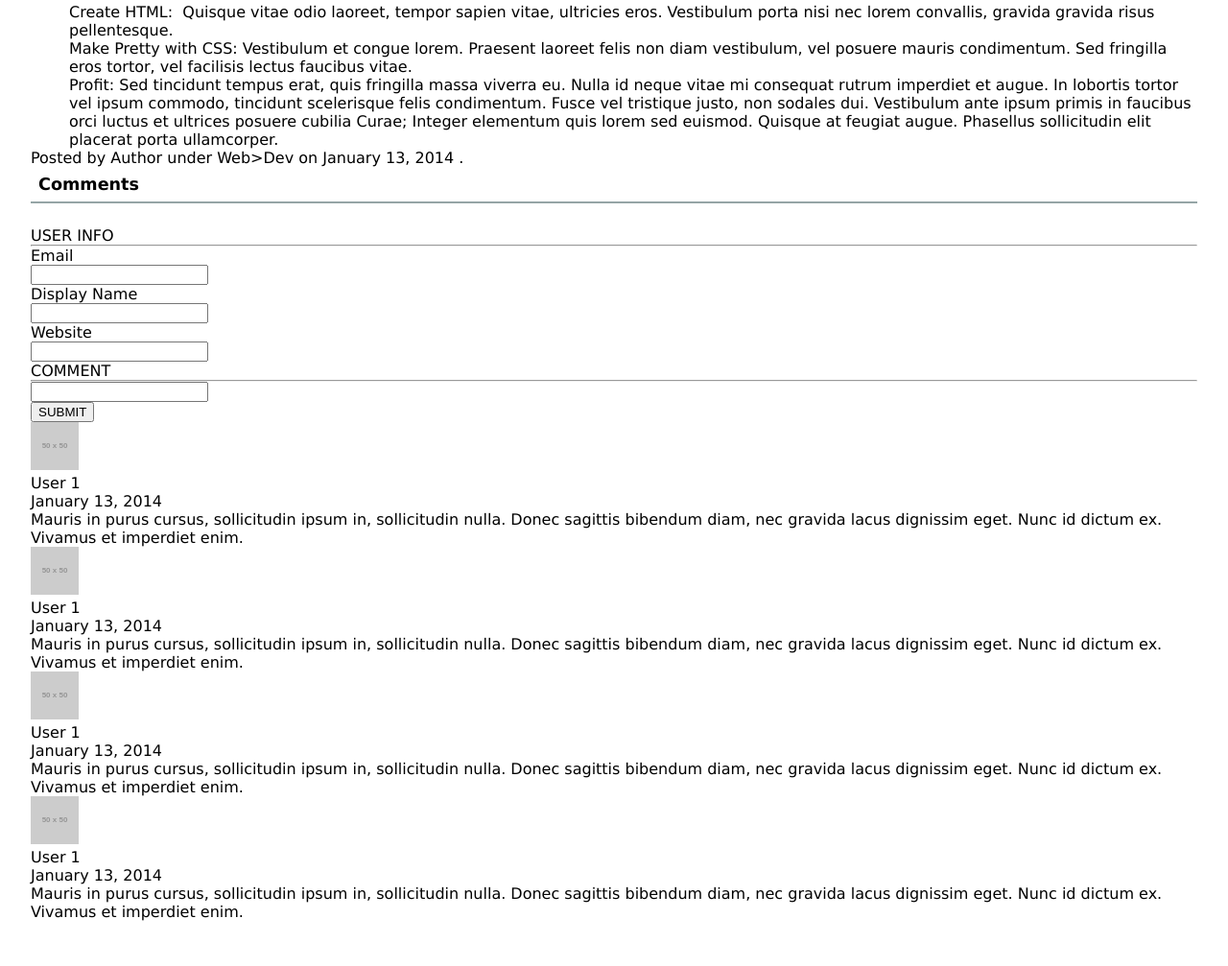
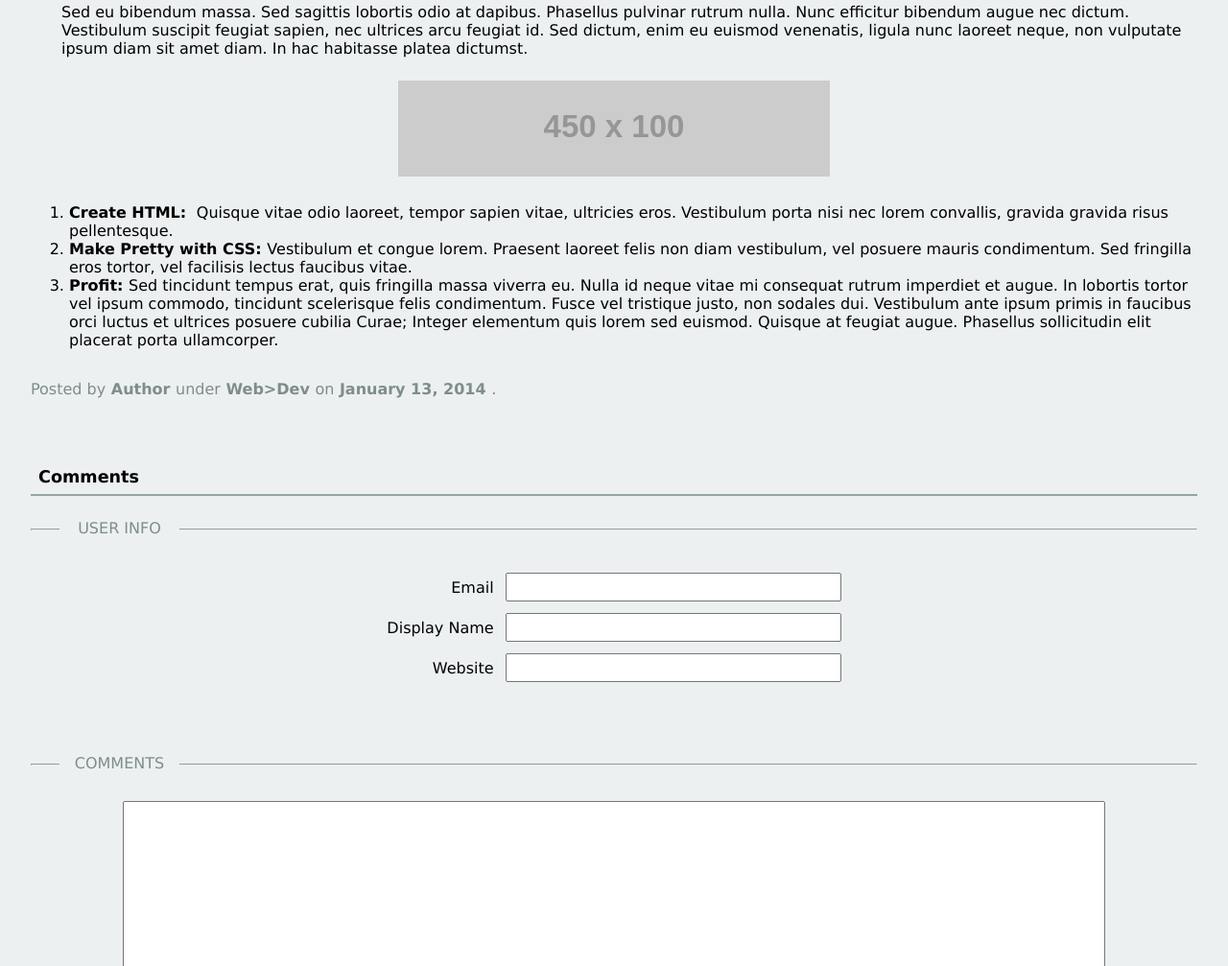
Before and after one commit to poriglio/makingitreal, a plain HTML site: page index.html in a window 1280 px wide. Shown: the part 1793-2800 px from the top of the page at 96% size. Drawn offline with Linux system fonts and the light colour scheme; placeholder pictures from the web are drawn by us.

Commit message:
lots and lots

```diff
--- a/index.html
+++ b/index.html
@@ -56,9 +56,9 @@
 				</p>
 				<table class="table">
 					<tr class="tableHeadRow">
-						<th class="tableHeadData">What</th>
-						<th class="tableHeadData">Where</th>
-						<th class="tableHeadData">How</th>
+						<th class="tableRowData">What</th>
+						<th class="tableRowData">Where</th>
+						<th class="tableRowData">How</th>
 					</tr>
 					<tr class="tableRow">
 						<td class="tableRowData">HTML</td>
@@ -95,11 +95,13 @@
 				<p class="text">
 					Sed nibh purus, vehicula eu gravida et, semper quis lectus. Proin sit amet rhoncus quam. Phasellus viverra, ex hendrerit pharetra elementum, elit mi gravida nisl, ut condimentum nisl urna id neque. Integer ut mauris quis dolor laoreet vestibulum. Etiam vestibulum eros vitae posuere blandit. Maecenas vulputate lacus non erat fermentum, nec hendrerit metus luctus. Praesent et purus nec eros lacinia tincidunt eu a mauris.
 				</p>
-				<pre class="codeExample">
+				<div class="codeExample">
+					<pre class="codeContainer">
 $('#myElement').click(function(){
   console.log('Clicked!')
 });
 					</pre>
+				</div>
 				<p class="text">
 					Donec sed lacinia sem, at pellentesque ante. Aenean faucibus rhoncus posuere. Cras suscipit metus dui, at vestibulum orci venenatis interdum. Mauris in purus cursus, sollicitudin ipsum in, sollicitudin nulla. Donec sagittis bibendum diam, nec gravida lacus dignissim eget. Nunc id dictum ex. Vivamus et imperdiet enim.
 				</p>
@@ -110,8 +112,10 @@
 				<p class="text">
 					Sed eu bibendum massa. Sed sagittis lobortis odio at dapibus. Phasellus pulvinar rutrum nulla. Nunc efficitur bibendum augue nec dictum. Vestibulum suscipit feugiat sapien, nec ultrices arcu feugiat id. Sed dictum, enim eu euismod venenatis, ligula nunc laoreet neque, non vulputate ipsum diam sit amet diam. In hac habitasse platea dictumst.
 				</p>
+				<div class="bannerImageContainer">
 					<img class="bannerImage" src="http://placehold.it/450x100">
-				<ol class="list">
+				</div>
+				<ol class="numberedList">
 					<li class="listItem">
 						<span class="boldText">Create HTML:&nbsp;</span> Quisque vitae odio laoreet, tempor sapien vitae, ultricies eros. Vestibulum porta nisi nec lorem convallis, gravida gravida risus pellentesque.
 					</li>
@@ -122,38 +126,76 @@
 						<span class="boldText">Profit:&nbsp;</span>Sed tincidunt tempus erat, quis fringilla massa viverra eu. Nulla id neque vitae mi consequat rutrum imperdiet et augue. In lobortis tortor vel ipsum commodo, tincidunt scelerisque felis condimentum. Fusce vel tristique justo, non sodales dui. Vestibulum ante ipsum primis in faucibus orci luctus et ultrices posuere cubilia Curae; Integer elementum quis lorem sed euismod. Quisque at feugiat augue. Phasellus sollicitudin elit placerat porta ullamcorper.
 					</li>
 				</ol>
-				<p class="otherText">
+				<p class="revisionStatus">
 					Posted by<span class="boldText">&nbsp;Author&nbsp;</span>under<span class="boldText">&nbsp;Web>Dev&nbsp;</span>on<span class="boldText">&nbsp;January 13, 2014&nbsp;</span>.
 				</p>
 				<h2 class="title sectionTitle">Comments</h2>
-				<p class="otherText">
+				<div class="linecontainerparent">
+					<div class="linecontainerchild">
+						<hr class="line">
+					</div>
+					<p class="revisionStatus cutText">
 						USER INFO
 					</p>
-				<hr class="line">
+				</div>
+				<div class="tableContainer">
+					<table class="formTable">
 						<form class="form">
+						<tr>
+							<td class="formPadding">
 								<div class="formtext">
 									Email
 								</div>
+							</td>
+							<td class="formPadding">
 								<input type="text" name="email" class="formBox formBoxSmall">
+							</td>
+						</tr>
+						<tr>
+							<td class="formPadding">
 								<div class="formtext">
 									Display Name
 								</div>
+							</td>
+							<td class="formPadding">
 								<input type="text" name="displayname" class="formBox formBoxSmall">
+							</td>
+						</tr>
+						<tr>
+							<td class="formPadding">
 								<div class="formtext">
 									Website
 								</div>
+							</td>
+							<td class="formPadding">
 								<input type="text" name="displayname" class="formBox formBoxSmall">
+							</td>
+						</tr>
 					</form>
-				<p class="otherText">
-					COMMENT
+					</table>
+				</div>
+				<div class="linecontainerparent">
+					<div class="linecontainerchild">
+						<hr class="line">
+					</div>
+					<p class="revisionStatus cutText">
+						COMMENTS
 					</p>
-				<hr class="line">
- 				<form class="form">
+				</div>
+			<div class="formContainer">
+ 				<form class="commentsForm">
  					<input type="text" name="comments" class="formBox formBoxLarge">
  				</form>
 				<button class="submitButton">
 					SUBMIT
 				</button>
+			</div>
+
+
+<!-- HERE BEGIN ALL OF THE COMMENTS!!! -->
+
+		<div class="commentsContainer"
+			<div class="allofthecomments">
 				<div class="comment">
 					<img class="userPic" src="http://placehold.it/50x50">
 					<p class="userName">User 1</p>
@@ -189,5 +231,8 @@
 					</p>
 				</div>
 			</div>
+
+		</div>
+		</div>
 	</body>
 </html>
--- a/styles.css
+++ b/styles.css
@@ -23,6 +23,8 @@ body{
 
 .titleBox{
 	height: 200px;
+
+
 	margin-top: 20px;
 	background: #2ecc71;
 	border-bottom: 5px solid #27ae60;
@@ -75,7 +77,7 @@ body{
 	padding-top: 7px;
 	padding-bottom: 7px;
 	margin: auto;
-	overflow: auto;
+	overflow: hidden;
 }
 
 .sideNavContainer{
@@ -120,7 +122,8 @@ body{
 .contentBox{
 	padding: 3.5rem 2rem 5rem 2rem;
 	margin-bottom: 20px;
-	background: white;
+	background: #ecf0f1;
+	position: relative;
 }
 
 .articleTitle{
@@ -139,3 +142,182 @@ body{
 	padding: 8px;
 	margin-bottom: 1.5rem;
 }
+
+.table{
+	border-collapse: collapse;
+	margin-bottom: 2em;
+}
+
+.tableHeadRow{
+	text-align: left;
+	background: #bdc3c7;
+}
+
+.tableRowData{
+	border: 1px solid #7f8c8d;
+	padding: 10px;
+	padding-right: 14px;
+}
+
+.linkButton{
+	text-align: center;
+	color: white;
+	background: #3498db;
+	padding: 6px 27px;
+	border-style: none;
+}
+
+.codeExample{
+	background: #bdc3c7;
+	text-align: left;
+	padding: 20px 50px;
+	margin-bottom: 1.5rem;
+}
+
+.codeContainer{
+	display: inline;
+}
+
+.bannerImageContainer{
+	margin-bottom: 1.5rem;
+	text-align: center;
+}
+
+.bannerImage{
+	display: inline-block;
+}
+
+.boldText{
+	font-weight: bold;
+}
+
+.redText{
+	color: orangered;
+}
+
+.numberedList{
+	margin-bottom: 2rem;
+}
+
+.revisionStatus{
+	color: #7f8c8d;
+	margin-bottom: 4rem;
+}
+
+.form{
+	margin-bottom: 2rem;
+}
+
+.linecontainerparent{
+	position: relative;
+	width: 100%;
+	text-align: center;
+}
+
+.linecontainerchild{
+	position: absolute;
+	bottom: 7px;
+	width: 100%;
+	z-index: 0;
+}
+
+.line{
+	background-color: gray;
+	color: gray;
+	height: 1px;
+	width: 100%;
+}
+
+.cutText{
+	background: #ecf0f1;
+	width: 125px;
+	position: relative;
+	left: 30px;
+	margin-bottom: 30px;
+}
+
+.form{
+	text-align: right;
+	float: left;
+}
+
+.formBoxSmall{
+	width: 350px;
+	height: 30px;
+}
+
+.formTable{
+	margin-bottom: 4rem;
+	text-align: right;
+	display: inline-block;
+}
+
+.formPadding{
+	padding: 5px;
+}
+
+.tableContainer,.formContainer{
+	text-align: center;
+}
+
+.commentsForm{
+	display: inline-block;
+	margin-bottom: 1.5rem;
+}
+
+.formBoxLarge{
+	height: 200px;
+	width: 80vw;
+}
+
+.submitButton{
+	width: 80vw;
+	background: orangered;
+	color: white;
+	padding: 10px 0px 10px 0px;
+	font-size: 1em;
+	border-style: none;
+	display: inline-block;
+	margin-bottom: 3rem;
+}
+
+
+
+
+
+/*USER COMMENTS*/
+
+.commentsContainer{
+	text-align: center;
+}
+
+.allofthecomments{
+	width: 80vw;
+}
+
+.comment{
+	text-align:left;
+}
+
+.userPic{
+	float:left;
+	padding: 10px;
+}
+
+.userName{
+	font-weight: bold;
+	padding: 10px;
+}
+
+.commentText{
+	clear: left;
+	 padding: 10px;
+}
+
+.postDate{
+	color: #bdc3c7;
+}
+
+.subComments{
+	border-left: 1px solid gray;
+}
```
Lines whose indentation alone changed are shown as unchanged.
